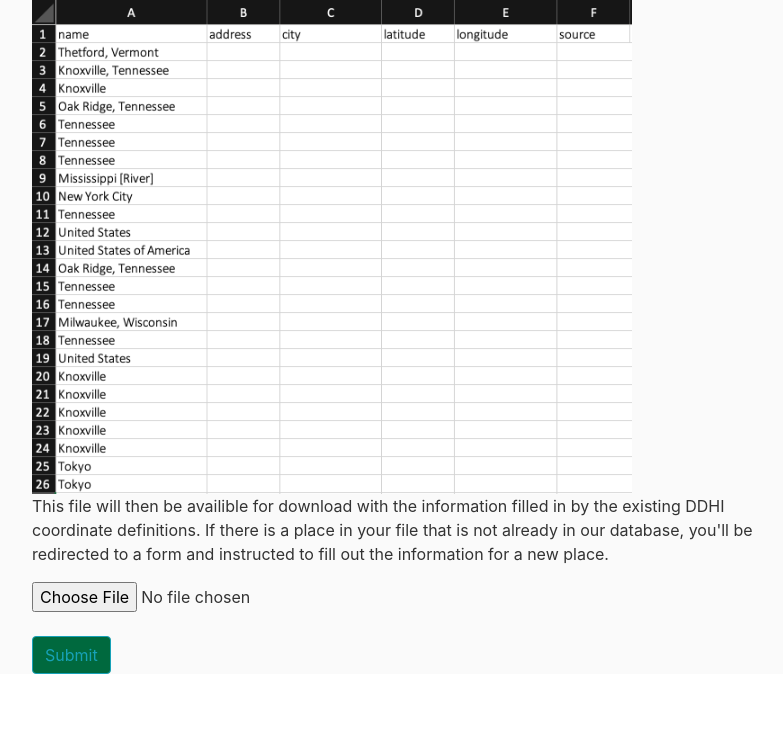
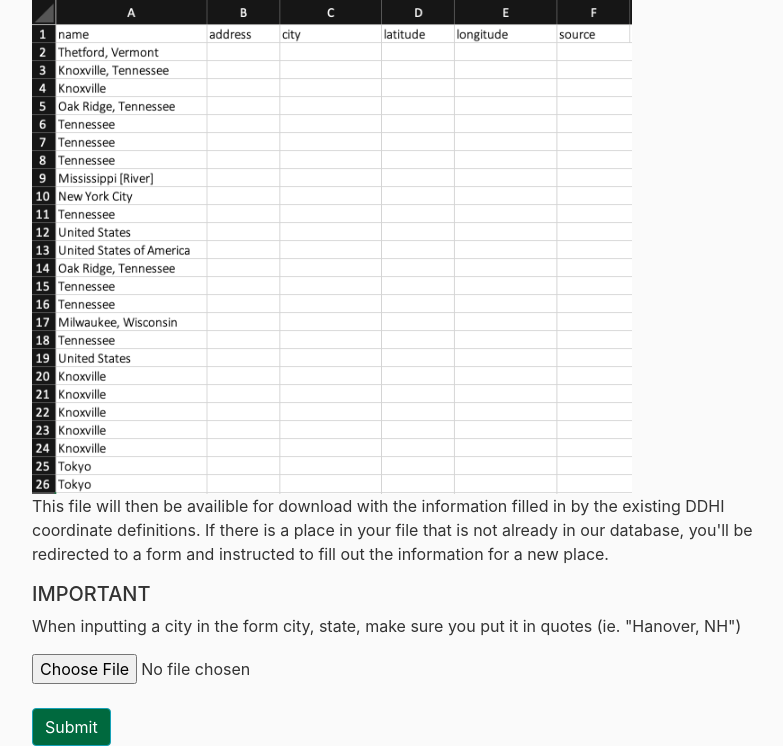
Before and after one commit to ediewilson/DDHI-project, a Flask app: page /dataViz in a window 1280 px wide. Shown: the part 249-995 px from the top of the page, without its empty margins (53-836 px from the left). Before the commit the page ends 923 px from the top, so only its background shows below. Run offline with Flask 2, Linux system fonts and the light colour scheme; some libraries are stand-ins or nearby versions.

Commit message:
final push for now

```diff
--- a/flaskblog/models.py
+++ b/flaskblog/models.py
@@ -22,10 +22,11 @@ class Place(db.Model):
     city = db.Column(db.String(100),nullable=True)
     latitude = db.Column(db.Float)
     longitude = db.Column(db.Float)
+    narrator = db.Column(db.String(100))
     source = db.Column(db.String(100),nullable=True)
 
     def __repr__(self):
         return ("{0},{1},{2},{3},{4},{5}".format(self.name, self.address, self.city, self.latitude, self.longitude, self.source))
 
     def toString(self):
-        return ("{0},{1},{2},{3},{4},{5}".format(self.name, self.address, self.city, self.latitude, self.longitude, self.source))
+        return ("{0},{1},{2},{3},{4},{5},{6}".format(self.name, self.address, self.city, self.latitude, self.longitude, self.narrator,self.source))
--- a/flaskblog/routes.py
+++ b/flaskblog/routes.py
@@ -107,7 +107,8 @@ def adminMode(fileName):
                 city = lineSplit[3]
                 latitude = lineSplit[4]
                 longitude = lineSplit[5]
-                source = lineSplit[6]
+                longitude = lineSplit[6]
+                source = lineSplit[7]
             else:
                 lineSplit = line.split(",")
                 placeName = lineSplit[0]
@@ -115,11 +116,14 @@ def adminMode(fileName):
                 city = lineSplit[2]
                 latitude = lineSplit[3]
                 longitude = lineSplit[4]
-                source = lineSplit[5]
+                narrator = lineSplit[5]
+                source = lineSplit[6]
 
             qResult = Place.query.filter_by(name=placeName).first()
             if qResult is None:
-                newPlace = Place(name=placeName, address=address, city=city, latitude=lttitude, longitude=longitude, source=source)
+                newPlace = Place(name=placeName, address=address, city=city, latitude=latitude, longitude=longitude, narrator=narrator, source=source)
+                db.session.add(newPlace)
+                db.session.commit()
 
     inFile.close()
     return 'ok'
@@ -131,6 +135,15 @@ def adminMode(fileName):
 @app.route("/home")
 def home():
     return render_template('home.html')
+
+
+@app.route('/admin', methods = ['GET', 'POST'])
+def admin_mode():
+    global places
+    form = PlaceVizForm()
+    return render_template('admin.html', title='Admin', form=form)
+
+
 
 
 @app.route('/uploader', methods = ['GET', 'POST'])
@@ -145,6 +158,19 @@ def upload_file():
 
         print("Process COMPLETE")
         return redirect(url_for('newPlace'))
+
+
+@app.route('/uploader2', methods = ['GET', 'POST'])
+def upload_file2():
+
+    if request.method == 'POST':
+        f = request.files['file']
+        f.save(secure_filename(f.filename))
+    # readFile puts all of the placenames in the file in an array called places
+        adminMode(f.filename)
+
+        print("Process COMPLETE")
+        return redirect(url_for('home'))
 
 
 @app.route("/dataViz", methods=['GET', 'POST'])
@@ -256,7 +282,9 @@ def newPlace():
             print("In ELSE...")
 
             if form.validate_on_submit():
-                newPlace = Place(name=places[i], address=form.address.data, city=form.city.data, latitude=form.latitude.data, longitude=form.longitude.data, source=form.source.data)
+                temp = cityTest(form.city.data)
+
+                newPlace = Place(name=places[i], address=form.address.data, city=temp, latitude=form.latitude.data, longitude=form.longitude.data, narrator=None, source=form.source.data)
                 print(newPlace)
                 db.session.add(newPlace)
                 db.session.commit()
@@ -279,13 +307,14 @@ def newPlace():
     # RETURN THE DATAVIZ PAGE WHEN WE GET TO THE END
     if form.validate_on_submit():
         fileName = form.newFileName.data
-        finalFileName = fileName+'_placeNameViz.csv'
+        finalFileName = fileName + '_placeNameViz.csv'
 
-        outFile = open(finalFileName, "w")
-        outFile.write("name,address,city,latitude,longitude,source\n")
+        outFile = open('flaskblog/'+ finalFileName, "w")
+        outFile.write("name,address,city,latitude,longitude,narrator,source\n")
 
         for place in newPlaces:
             qResult = Place.query.filter_by(name=place).first()
+            newCity = Place(name=qResult.name, address=qResult.address, city=qResult.city, latitude=qResult.latitude, longitude=qResult.longitude, narrator=form.newFileName.data, source=qResult.source)
             outFile.write(qResult.toString()+"\n")
 
         outFile.close()
@@ -300,6 +329,8 @@ def return_files_tut():
     # TODO : Fix error [Errno 21] Is a directory: '/Users/ediewilson/spwa-server/flaskblog/'
 
     try:
-        return send_file(finalFileName)
+        print ("sending file")
+        return send_file(os.path.join(app.root_path, finalFileName), as_attachment=True, mimetype='text/csv')
+
     except Exception as e:
         return str(e)
--- a/flaskblog/static/style.css
+++ b/flaskblog/static/style.css
@@ -6,6 +6,10 @@ body {
 
   h1 {
     color: #1a1a1a;
+  }
+
+  a:link {
+    color: rgb(0, 105, 62);
   }
 
   .bg-steel {
@@ -45,4 +49,12 @@ body {
 
   .btn-outline-info, .btn-outline-info:hover, .btn-outline-info:active, .btn-outline-info:visited {
     background-color: rgb(0, 105, 62) !important;
-}
+    color: white !important;
+    outline-color: white !important;
+  }
+
+  .btn-outline-info:hover {
+    background-color: white !important;
+    color: rgb(0, 105, 62) !important;
+    outline-color: rgb(0, 105, 62) !important;
+  }
--- a/flaskblog/templates/dataviz.html
+++ b/flaskblog/templates/dataviz.html
@@ -9,6 +9,8 @@
         </p>
         <img src='../static/img/example1.png' alt="Missing" hieght="600" width="600" />
         <p>This file will then be availible for download with the information filled in by the existing DDHI coordinate definitions. If there is a place in your file that is not already in our database, you'll be redirected to a form and instructed to fill out the information for a new place.</p>
+        <h5>IMPORTANT</h5>
+        <p>When inputting a city in the form city, state, make sure you put it in quotes (ie. "Hanover, NH")</p>
     </div>
     <form action = "http://localhost:5000/uploader" method = "POST"
          enctype = "multipart/form-data">
--- a/testInput.csv
+++ b/testInput.csv
@@ -5,3 +5,4 @@ America,,,,,
 "Halifax, Nova Scotia",,,,,
 US,,,,,
 Vietnam,,,,,
+New York City,,,,,
```
Also changed, not shown: flaskblog/templates/admin.html (added, +10 -0 lines), flaskblog/templates/download.html (+3 -4 lines), flaskblog/winston_placeNameViz.csv (added, +8 -0 lines), flaskblog/site.db, 1 other file.
